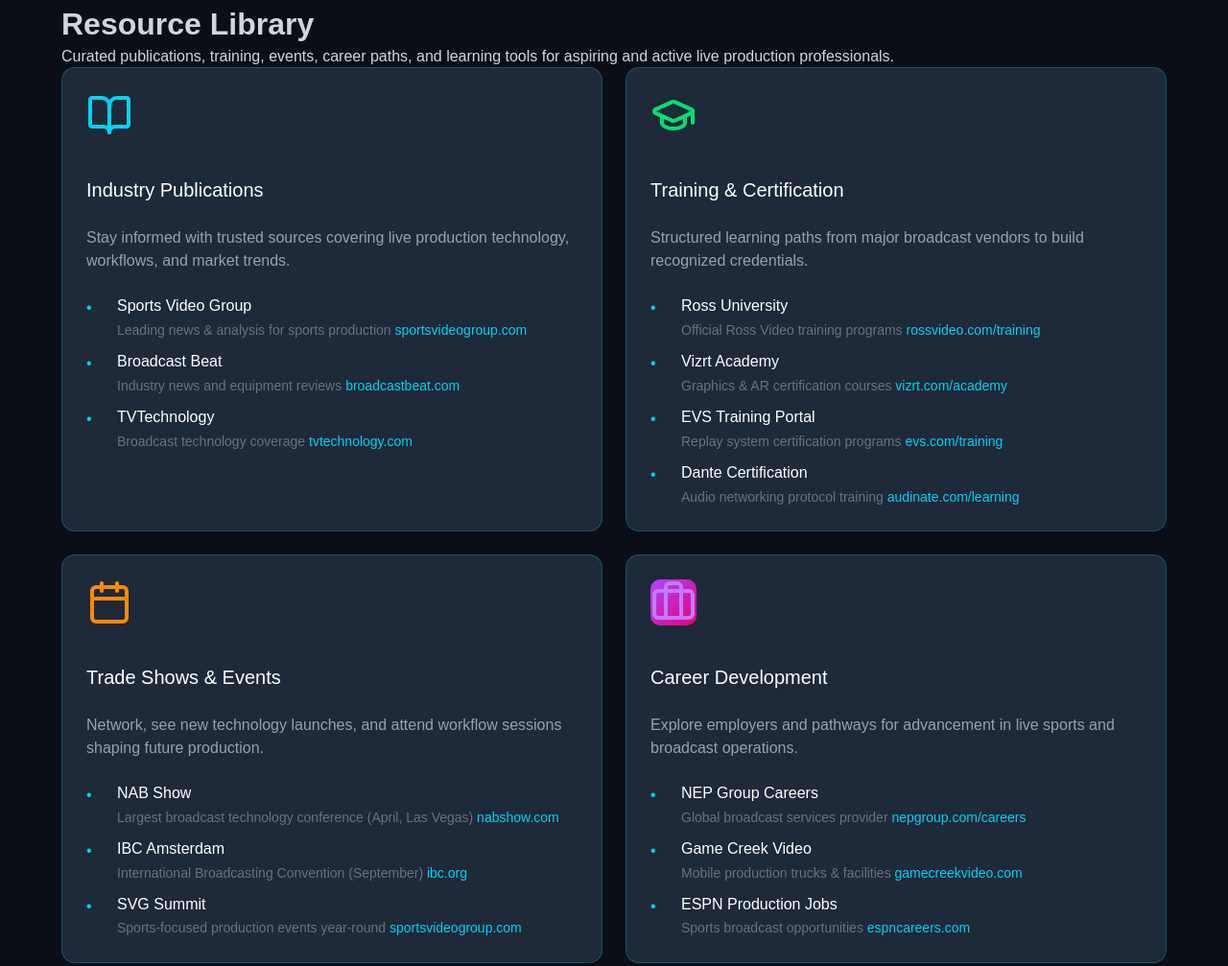
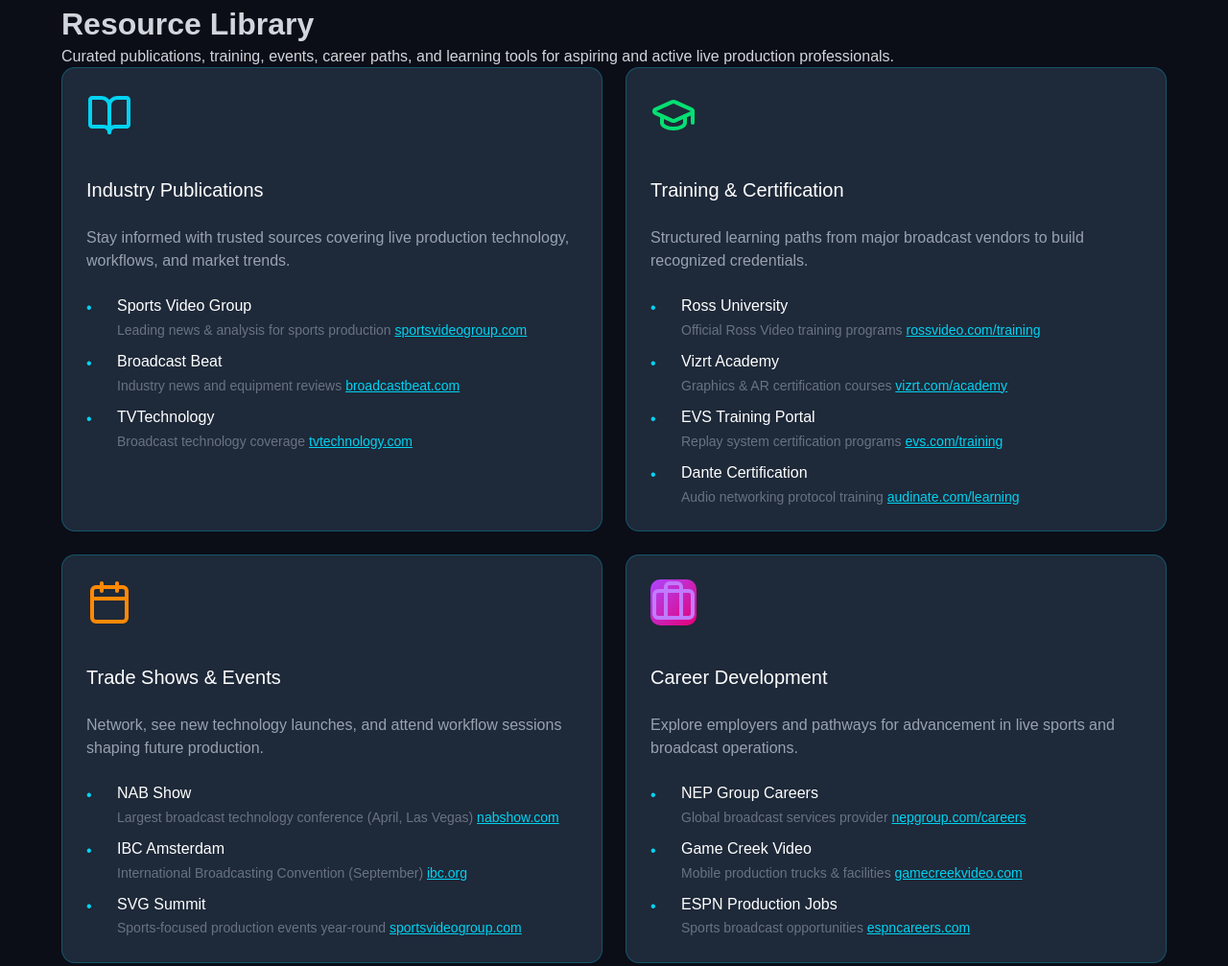
Before and after one commit to jpankonien/web_design_i_production, a plain HTML site: page resources.html in a window 1280 px wide. Shown: the part 461-1468 px from the top of the page at 96% size. Drawn offline with Linux system fonts and the light colour scheme.

Commit message:
hyperlinks

```diff
--- a/resources.html
+++ b/resources.html
@@ -49,21 +49,21 @@
                     <div class="feature-list-checkmark">•</div>
                     <div>
                         <div class="feature-list-title">Sports Video Group</div>
-                        <div class="feature-list-desc">Leading news & analysis for sports production <span class="text-accent">sportsvideogroup.com</span></div>
+                        <div class="feature-list-desc">Leading news & analysis for sports production <a href="https://www.sportsvideogroup.com" target="_blank" class="text-accent">sportsvideogroup.com</a></div>
                     </div>
                 </div>
                 <div class="feature-list-item">
                     <div class="feature-list-checkmark">•</div>
                     <div>
                         <div class="feature-list-title">Broadcast Beat</div>
-                        <div class="feature-list-desc">Industry news and equipment reviews <span class="text-accent">broadcastbeat.com</span></div>
+                        <div class="feature-list-desc">Industry news and equipment reviews <a href="https://www.broadcastbeat.com" target="_blank" class="text-accent">broadcastbeat.com</a></div>
                     </div>
                 </div>
                 <div class="feature-list-item">
                     <div class="feature-list-checkmark">•</div>
                     <div>
                         <div class="feature-list-title">TVTechnology</div>
-                        <div class="feature-list-desc">Broadcast technology coverage <span class="text-accent">tvtechnology.com</span></div>
+                        <div class="feature-list-desc">Broadcast technology coverage <a href="https://www.tvtechnology.com" target="_blank" class="text-accent">tvtechnology.com</a></div>
                     </div>
                 </div>
             </div>
@@ -79,28 +79,28 @@
                     <div class="feature-list-checkmark">•</div>
                     <div>
                         <div class="feature-list-title">Ross University</div>
-                        <div class="feature-list-desc">Official Ross Video training programs <span class="text-accent">rossvideo.com/training</span></div>
+                        <div class="feature-list-desc">Official Ross Video training programs <a href="https://www.rossvideo.com/training" target="_blank" class="text-accent">rossvideo.com/training</a></div>
                     </div>
                 </div>
                 <div class="feature-list-item">
                     <div class="feature-list-checkmark">•</div>
                     <div>
                         <div class="feature-list-title">Vizrt Academy</div>
-                        <div class="feature-list-desc">Graphics & AR certification courses <span class="text-accent">vizrt.com/academy</span></div>
+                        <div class="feature-list-desc">Graphics & AR certification courses <a href="https://www.vizrt.com/academy" target="_blank" class="text-accent">vizrt.com/academy</a></div>
                     </div>
                 </div>
                 <div class="feature-list-item">
                     <div class="feature-list-checkmark">•</div>
                     <div>
                         <div class="feature-list-title">EVS Training Portal</div>
-                        <div class="feature-list-desc">Replay system certification programs <span class="text-accent">evs.com/training</span></div>
+                        <div class="feature-list-desc">Replay system certification programs <a href="https://www.evs.com/training" target="_blank" class="text-accent">evs.com/training</a></div>
                     </div>
                 </div>
                 <div class="feature-list-item">
                     <div class="feature-list-checkmark">•</div>
                     <div>
                         <div class="feature-list-title">Dante Certification</div>
-                        <div class="feature-list-desc">Audio networking protocol training <span class="text-accent">audinate.com/learning</span></div>
+                        <div class="feature-list-desc">Audio networking protocol training <a href="https://www.audinate.com/learning" target="_blank" class="text-accent">audinate.com/learning</a></div>
                     </div>
                 </div>
             </div>
@@ -116,21 +116,21 @@
                     <div class="feature-list-checkmark">•</div>
                     <div>
                         <div class="feature-list-title">NAB Show</div>
-                        <div class="feature-list-desc">Largest broadcast technology conference (April, Las Vegas) <span class="text-accent">nabshow.com</span></div>
+                        <div class="feature-list-desc">Largest broadcast technology conference (April, Las Vegas) <a href="https://www.nabshow.com" target="_blank" class="text-accent">nabshow.com</a></div>
                     </div>
                 </div>
                 <div class="feature-list-item">
                     <div class="feature-list-checkmark">•</div>
                     <div>
                         <div class="feature-list-title">IBC Amsterdam</div>
-                        <div class="feature-list-desc">International Broadcasting Convention (September) <span class="text-accent">ibc.org</span></div>
+                        <div class="feature-list-desc">International Broadcasting Convention (September) <a href="https://www.ibc.org" target="_blank" class="text-accent">ibc.org</a></div>
                     </div>
                 </div>
                 <div class="feature-list-item">
                     <div class="feature-list-checkmark">•</div>
                     <div>
                         <div class="feature-list-title">SVG Summit</div>
-                        <div class="feature-list-desc">Sports-focused production events year-round <span class="text-accent">sportsvideogroup.com</span></div>
+                        <div class="feature-list-desc">Sports-focused production events year-round <a href="https://www.sportsvideogroup.com" target="_blank" class="text-accent">sportsvideogroup.com</a></div>
                     </div>
                 </div>
             </div>
@@ -146,21 +146,21 @@
                     <div class="feature-list-checkmark">•</div>
                     <div>
                         <div class="feature-list-title">NEP Group Careers</div>
-                        <div class="feature-list-desc">Global broadcast services provider <span class="text-accent">nepgroup.com/careers</span></div>
+                        <div class="feature-list-desc">Global broadcast services provider <a href="https://www.nepgroup.com/careers" target="_blank" class="text-accent">nepgroup.com/careers</a></div>
                     </div>
                 </div>
                 <div class="feature-list-item">
                     <div class="feature-list-checkmark">•</div>
                     <div>
                         <div class="feature-list-title">Game Creek Video</div>
-                        <div class="feature-list-desc">Mobile production trucks & facilities <span class="text-accent">gamecreekvideo.com</span></div>
+                        <div class="feature-list-desc">Mobile production trucks & facilities <a href="https://www.gamecreekvideo.com" target="_blank" class="text-accent">gamecreekvideo.com</a></div>
                     </div>
                 </div>
                 <div class="feature-list-item">
                     <div class="feature-list-checkmark">•</div>
                     <div>
                         <div class="feature-list-title">ESPN Production Jobs</div>
-                        <div class="feature-list-desc">Sports broadcast opportunities <span class="text-accent">espncareers.com</span></div>
+                        <div class="feature-list-desc">Sports broadcast opportunities <a href="https://www.espncareers.com" target="_blank" class="text-accent">espncareers.com</a></div>
                     </div>
                 </div>
             </div>
```
